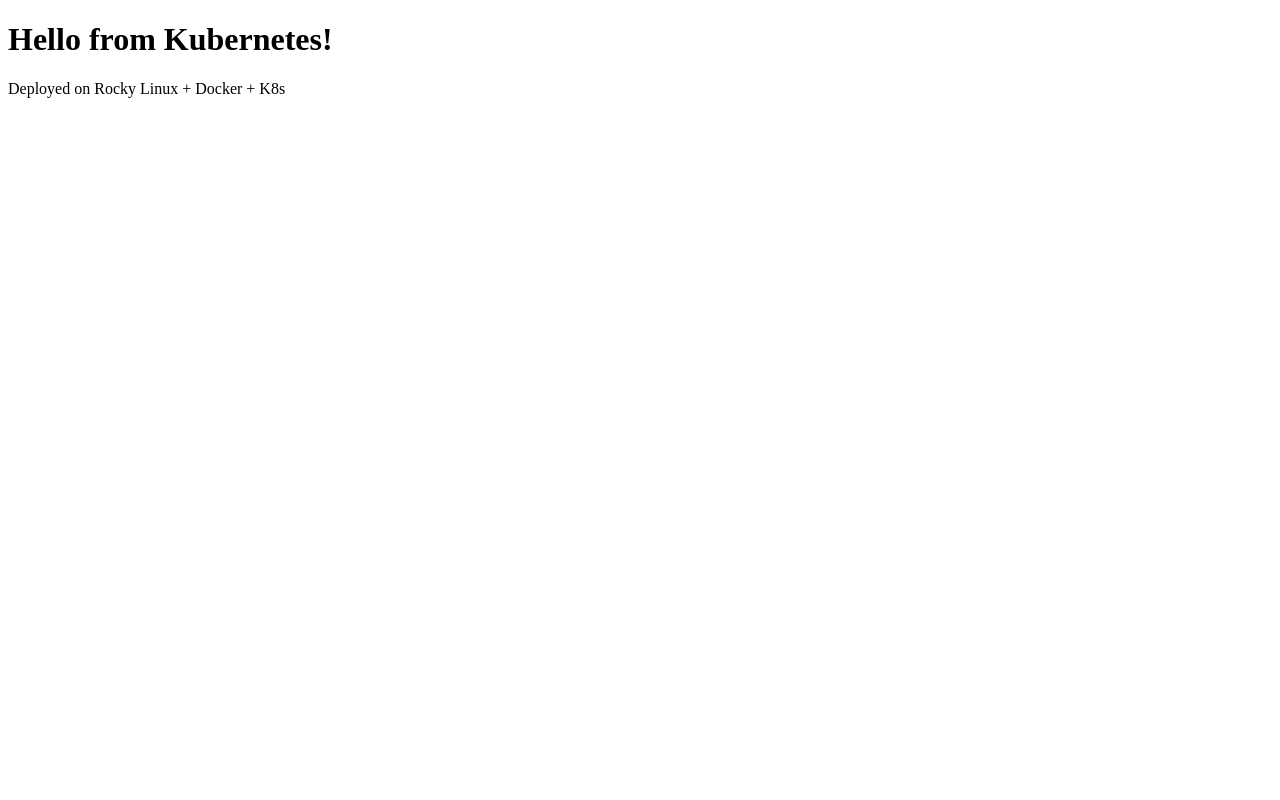
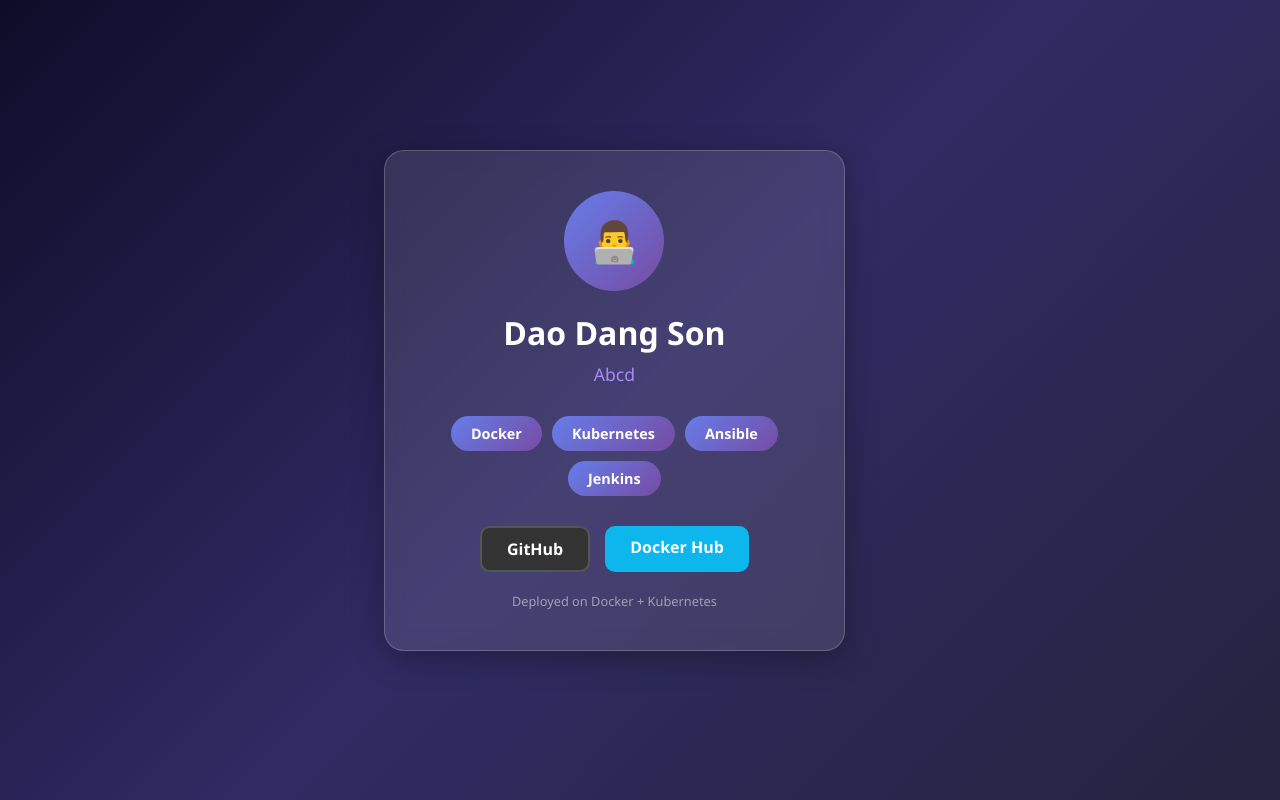
Before and after one commit to daodangson21503/devops-ansible, a plain HTML site: page html/index.html in a window 1280 px wide. Drawn offline with nearby package versions, Linux system fonts and the light colour scheme.

Commit message:
feat: update UI to Vue.js portfolio page

```diff
--- a/deployment.yaml
+++ b/deployment.yaml
@@ -14,7 +14,7 @@
     spec:
       containers:
       - name: my-web
-        image: sondd2/my-web:v1.0
+        image: sondd2/my-web:v2.0
         imagePullPolicy: Always
         ports:
         - containerPort: 80
--- a/html/index.html
+++ b/html/index.html
@@ -1,8 +1,101 @@
 <!DOCTYPE html>
-<html>
-<head><title>My Web - K8s Demo</title></head>
+<html lang="vi">
+<head>
+  <meta charset="UTF-8">
+  <meta name="viewport" content="width=device-width, initial-scale=1.0">
+  <title>Dao Dang Son - Portfolio</title>
+  <script src="https://unpkg.com/vue@3/dist/vue.global.js"></script>
+  <style>
+    * { margin: 0; padding: 0; box-sizing: border-box; }
+    body {
+      font-family: 'Segoe UI', sans-serif;
+      background: linear-gradient(135deg, #0f0c29, #302b63, #24243e);
+      min-height: 100vh;
+      display: flex;
+      align-items: center;
+      justify-content: center;
+      color: white;
+    }
+    .card {
+      background: rgba(255,255,255,0.1);
+      backdrop-filter: blur(10px);
+      border-radius: 20px;
+      padding: 40px;
+      max-width: 600px;
+      width: 90%;
+      text-align: center;
+      border: 1px solid rgba(255,255,255,0.2);
+      box-shadow: 0 8px 32px rgba(0,0,0,0.3);
+    }
+    .avatar {
+      width: 100px;
+      height: 100px;
+      border-radius: 50%;
+      background: linear-gradient(135deg, #667eea, #764ba2);
+      display: flex;
+      align-items: center;
+      justify-content: center;
+      font-size: 40px;
+      margin: 0 auto 20px;
+    }
+    h1 { font-size: 2rem; margin-bottom: 8px; }
+    .role { color: #a78bfa; font-size: 1.1rem; margin-bottom: 30px; }
+    .skills {
+      display: flex;
+      flex-wrap: wrap;
+      gap: 10px;
+      justify-content: center;
+      margin-bottom: 30px;
+    }
+    .skill {
+      background: linear-gradient(135deg, #667eea, #764ba2);
+      padding: 8px 20px;
+      border-radius: 20px;
+      font-size: 0.9rem;
+      font-weight: bold;
+      transition: transform 0.2s;
+    }
+    .skill:hover { transform: scale(1.1); cursor: pointer; }
+    .links { display: flex; gap: 15px; justify-content: center; }
+    .btn {
+      padding: 10px 25px;
+      border-radius: 10px;
+      text-decoration: none;
+      font-weight: bold;
+      transition: all 0.2s;
+    }
+    .btn-github { background: #333; color: white; border: 2px solid #555; }
+    .btn-docker { background: #0db7ed; color: white; }
+    .btn:hover { transform: translateY(-3px); box-shadow: 0 5px 15px rgba(0,0,0,0.3); }
+    .deployed { margin-top: 20px; font-size: 0.8rem; color: rgba(255,255,255,0.5); }
+  </style>
+</head>
 <body>
-  <h1>Hello from Kubernetes!</h1>
-  <p>Deployed on Rocky Linux + Docker + K8s</p>
+<div id="app">
+  <div class="card">
+    <div class="avatar">👨‍💻</div>
+    <h1>{{ name }}</h1>
+    <p class="role">{{ role }}</p>
+    <div class="skills">
+      <span class="skill" v-for="skill in skills" :key="skill">{{ skill }}</span>
+    </div>
+    <div class="links">
+      <a href="https://github.com/daodangson21503" class="btn btn-github" target="_blank">GitHub</a>
+      <a href="https://hub.docker.com/u/sondd2" class="btn btn-docker" target="_blank">Docker Hub</a>
+    </div>
+    <p class="deployed"> Deployed on Docker + Kubernetes</p>
+  </div>
+</div>
+<script>
+const { createApp, ref } = Vue;
+createApp({
+  setup() {
+    const name = ref("Dao Dang Son");
+    const role = ref("Abcd");
+    const skills = ref(["Docker", "Kubernetes", "Ansible", "Jenkins"]);
+    return { name, role, skills };
+  }
+}).mount('#app');
+</script>
 </body>
 </html>
```
